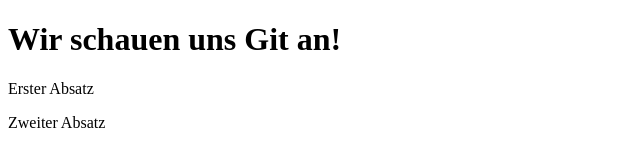
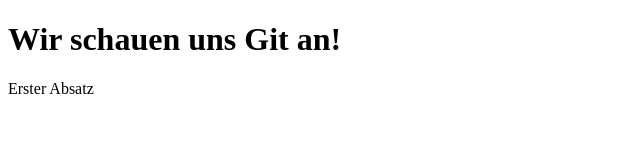
Before and after one commit to janamoser06/gitrepo_max_g2, a plain HTML site: page index.html in a window 1280 px wide. Shown: the whole page, without its empty margins (0-640 px from the left). Drawn offline with Linux system fonts and the light colour scheme.

Commit message:
Revert "zweiter Absatz"
This reverts commit cf3d77718778ee54579520e7c144e5342e70aca2.

```diff
--- a/index.html
+++ b/index.html
@@ -8,7 +8,6 @@
 
 <h1> Wir schauen uns Git an! </h1>
 <p>Erster Absatz</p>
-<p>Zweiter Absatz</p>
 
 </body>
 </html>
```
